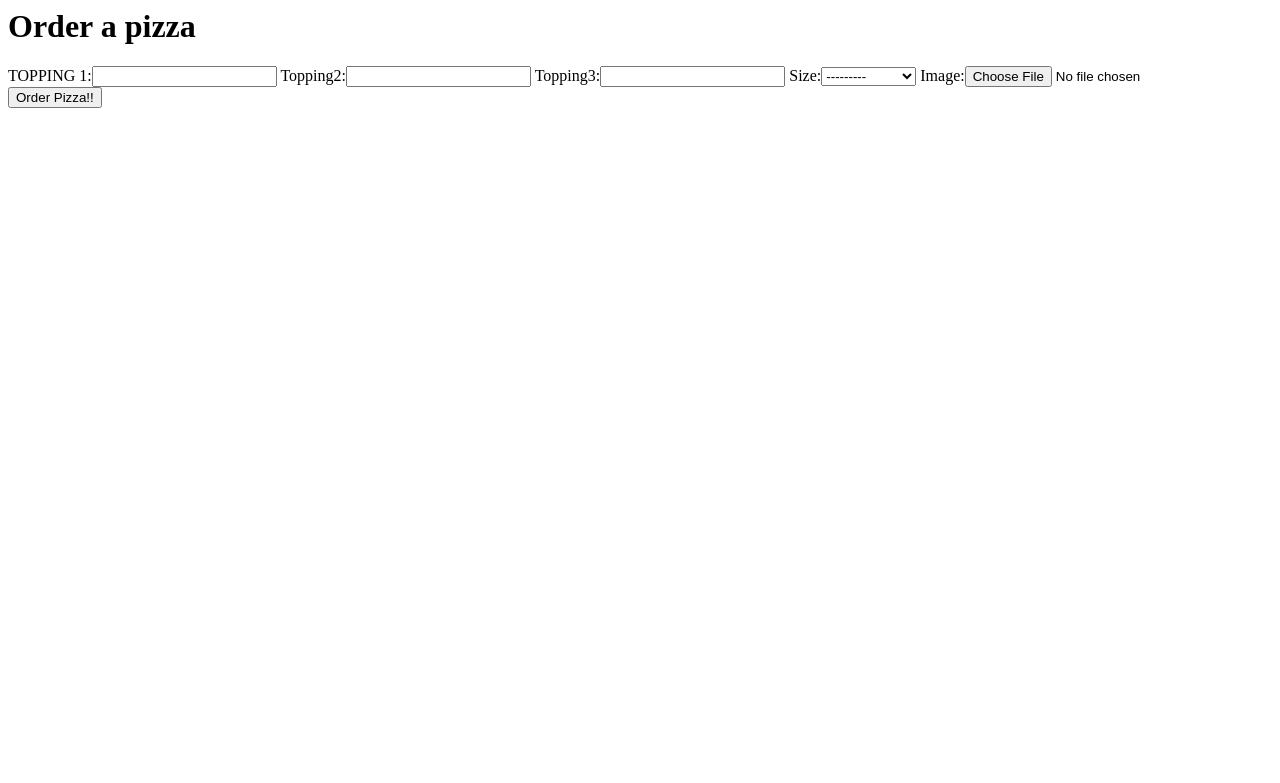
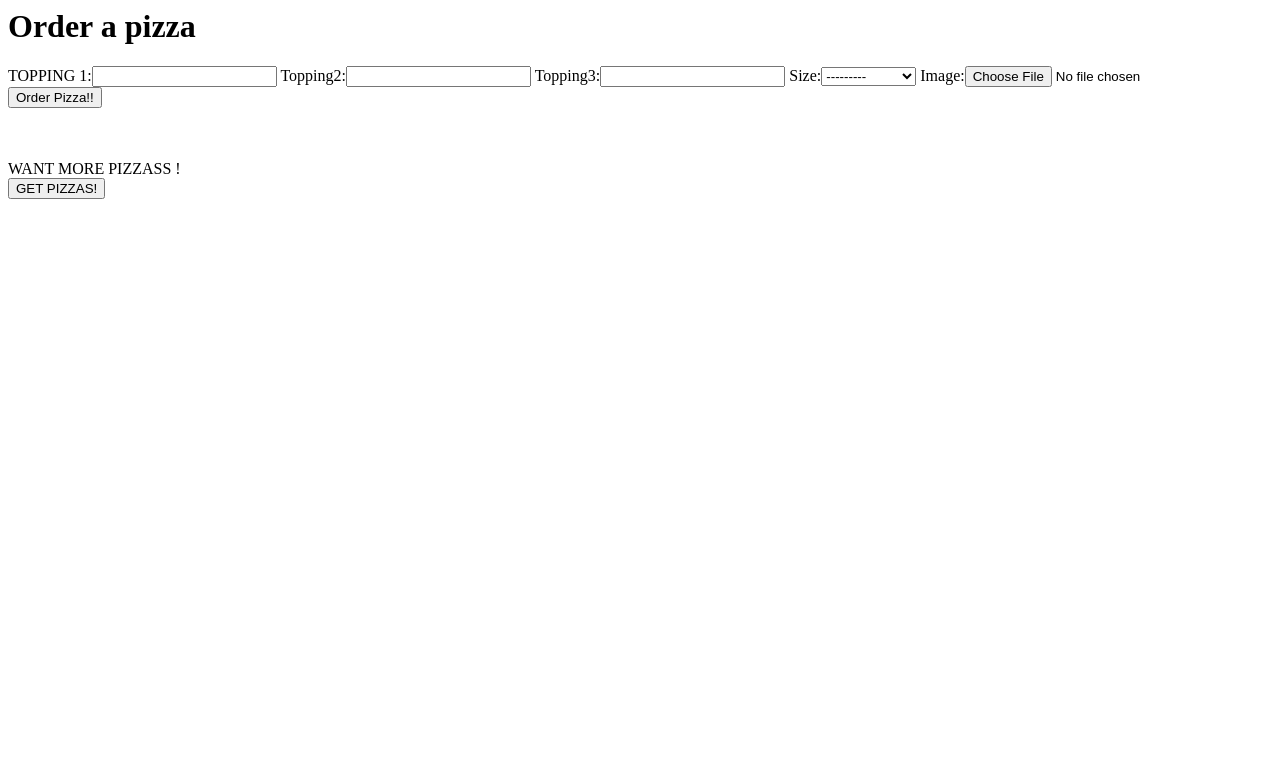
Before and after one commit to RitikaSingh02/Django-STUFF, a Django app: page /Riz/order/ in a window 1280 px wide. Shown: the top 783 px of the page. Run offline with Django 3.2, Linux system fonts and the light colour scheme; tables that the repository leaves empty hold one stand-in row (values such as "Sample post").

Commit message:
templates

```diff
--- a/Ordering/templates/order.html
+++ b/Ordering/templates/order.html
@@ -16,3 +16,11 @@
     {{pizzaform}}
     <input type="submit" value="Order Pizza!!"/>
     </form>
+
+    <br><br>
+WANT MORE PIZZASS !
+
+<form action = "{%url 'pizzas'%}" method="get">
+    {{multiple_form}}
+    <input type="submit" value="GET PIZZAS!">
+    </form>
```
